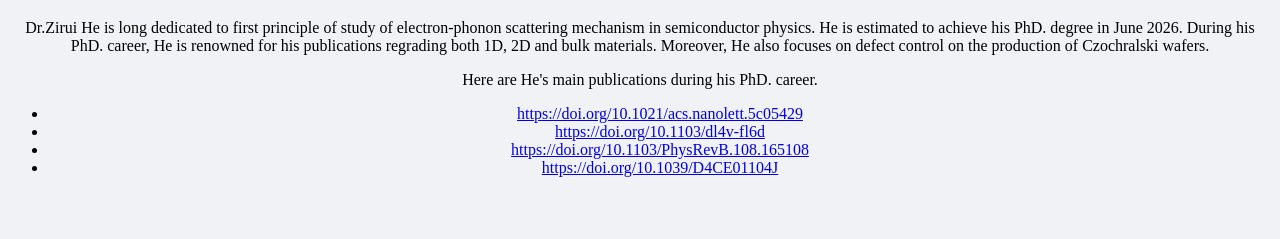
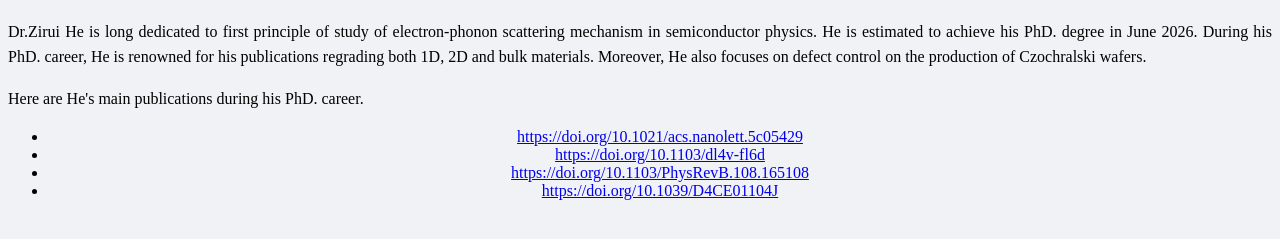
Before and after one commit to Noleft/noleft.github.io, a plain HTML site: page index.html in a window 1280 px wide. Shown: the part 119-358 px from the top of the page. Drawn offline with Linux system fonts and the light colour scheme.

Commit message:
Update style.css

```diff
--- a/style.css
+++ b/style.css
@@ -20,3 +20,10 @@ button {
     border: none;
     border-radius: 5px;
 }
+
+.justify {
+    text-align: justify;
+    /* 核心属性：开启两端对齐 */
+    line-height: 1.6;
+    /* 建议：配合适当的行高，阅读体验更好 */
+}
```
